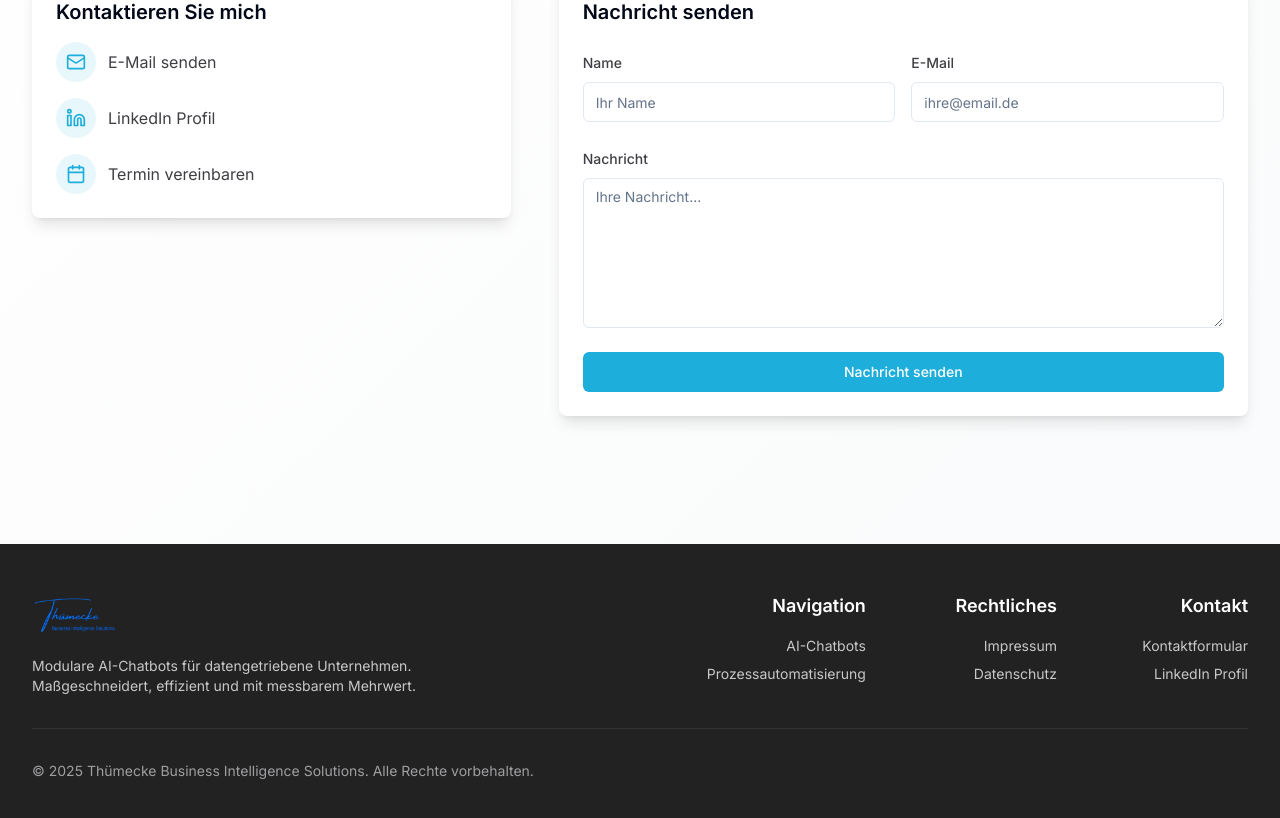
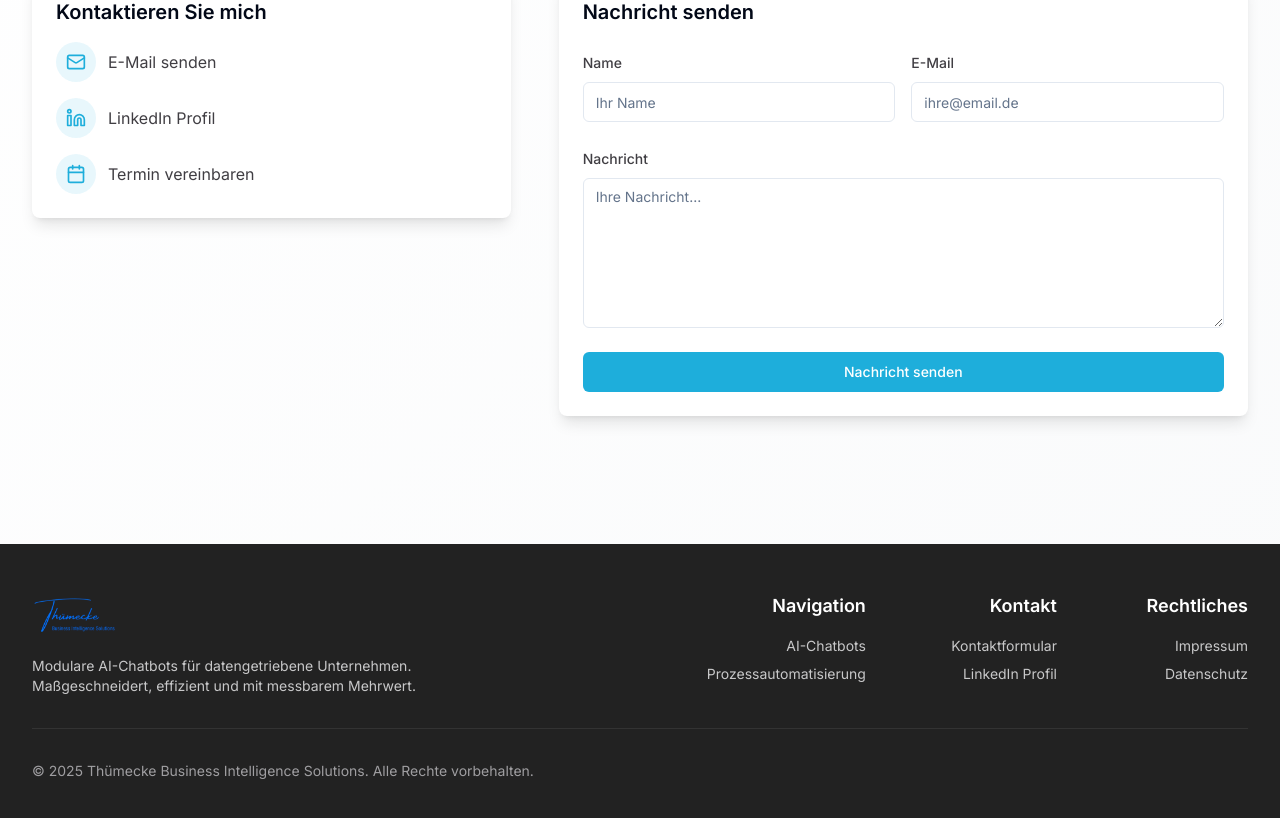
Before and after one commit to clarathue/personal-website, a React (Vite) app: page /contact in a window 1280 px wide. Shown: the part 362-1180 px from the top of the page. Built offline with nearby package versions, Linux system fonts and the light colour scheme.

Commit message:
Switch order in footer

```diff
--- a/src/components/Footer.tsx
+++ b/src/components/Footer.tsx
@@ -43,6 +43,15 @@ const Footer = () => {
                   ))}
                 </div>
               </div>
+
+              <div className="text-right">
+                <h3 className="text-lg font-semibold mb-4 text-white">Kontakt</h3>
+                <div className="flex flex-col space-y-2">
+                  <p className="text-tech-gray-300 text-sm"><Link to="/contact" className="hover:text-white">Kontaktformular</Link></p>
+                  <p className="text-tech-gray-300 text-sm"><a href="https://linkedin.com/in/clara-thuemecke" target="_blank" rel="noopener noreferrer" className="hover:text-white">LinkedIn Profil</a></p>
+                </div>
+              </div>
+
               <div className="text-right">
                 <h3 className="text-lg font-semibold mb-4 text-white">Rechtliches</h3>
                 <div className="flex flex-col space-y-2">
@@ -55,13 +64,7 @@ const Footer = () => {
                   ))}
                 </div>
               </div>
-              <div className="text-right">
-                <h3 className="text-lg font-semibold mb-4 text-white">Kontakt</h3>
-                <div className="flex flex-col space-y-2">
-                  <p className="text-tech-gray-300 text-sm"><Link to="/contact" className="hover:text-white">Kontaktformular</Link></p>
-                  <p className="text-tech-gray-300 text-sm"><a href="https://linkedin.com/in/clara-thuemecke" target="_blank" rel="noopener noreferrer" className="hover:text-white">LinkedIn Profil</a></p>
-                </div>
-              </div>
+
             </div>
           </div>
         </div>
```
